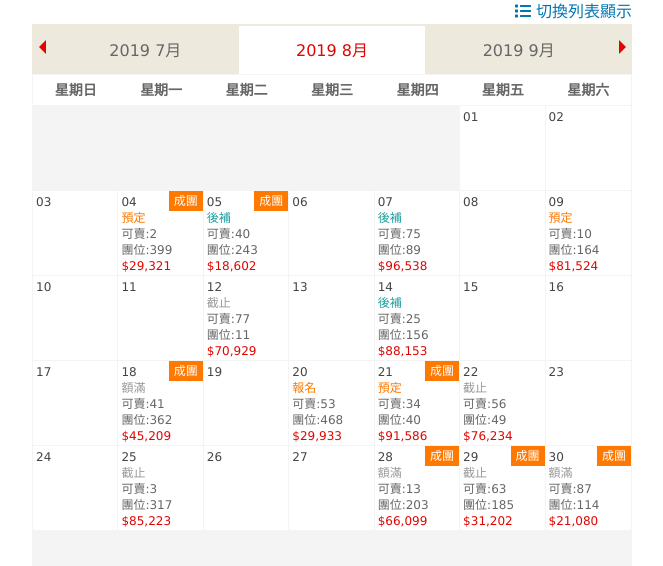
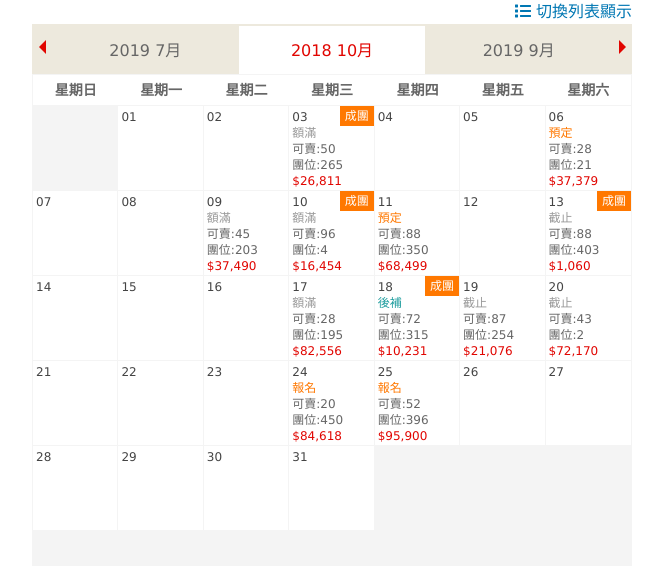
Before and after one commit to a32112354jhj/Calendar, a React (Create React App) app: page / in a window 1280 px wide. Shown: the top 566 px of the page, without its empty margins (308-971 px from the left). Built offline with nearby package versions, Linux system fonts and the light colour scheme.

Commit message:
json數值比對_日期取得

```diff
--- a/src/App.js
+++ b/src/App.js
@@ -22,7 +22,7 @@ class App extends React.Component {
 
     this.state = {
       list_style: false,
-      initYearMonth: '201709', //當前年月
+      initYearMonth: props.initYearMonth, //當前年月
       initYearMonth_next: '201706',
       initYearMonth_prev: '201704',
       data: [{
@@ -126,7 +126,7 @@ class App extends React.Component {
     this.YearMonth();
 
     fetch(
-      '/json/data1.json'
+      '/json/data2.json'
     )
       .then(res => res.json())
       .then(data => {
@@ -143,22 +143,31 @@ class App extends React.Component {
   // 塞入月曆內容===========================
   findData = (item) => {
 
+
     let row = this.state.data.find((item2) => {
       return item2.date == moment(item, 'YYYYMMDD').format('YYYY/MM/DD')
     })
 
     if (row) {
+      // Data值
+      let guaranteed_data = row.guaranteed || row.certain,
+          date_data = row.date,
+          price_data=row.price,
+          availableVancancy_data = row.availableVancancy || row.onsell,
+          totalVacnacy_data = row.totalVacnacy || row.total,
+          status_data = row.status || row.state;
+
       return (
         <div className="day_box has_date has_data">
           <p className="day">{item.substr(6, 8)}
             <span className={moment(item).format('d') === '0' ? "week_day sunday" : "week_day"}>{this.weekList[moment(item).format('d')]}</span>
           </p>
-          <p className={"status " + this.statusColor(row.status)}>{row.status}</p>
-          <p className="available">可賣:<span>{row.availableVancancy}</span></p>
-          <p className="total">團位:<span>{row.totalVacnacy}</span></p>
-          <p className="price">${row.price.toLocaleString()}</p>
+          <p className={"status " + this.statusColor(status_data)}>{status_data}</p>
+          <p className="available">可賣:<span>{availableVancancy_data}</span></p>
+          <p className="total">團位:<span>{totalVacnacy_data}</span></p>
+          <p className="price">${price_data.toLocaleString()}</p>
 
-          <p className={row.guaranteed ? "guaranteed" : "guaranteed hide"}>成團</p>
+          <p className={guaranteed_data ? "guaranteed" : "guaranteed hide"}>成團</p>
         </div>
       )
     }
@@ -207,7 +216,7 @@ class App extends React.Component {
                 <span>2019 7月</span>
               </li>
               <li className="month_box clk">
-                <span>2019 8月</span>
+                <span>{moment(this.state.initYearMonth,"YYYYMM").format("YYYY M月")}</span>
               </li>
               <li className="month_box">
                 <span>2019 9月</span>
@@ -241,14 +250,14 @@ class App extends React.Component {
               })
             }
 
-            {
+            {/* {
               this.state.data.map((item, index, arr) => {
                 index = item["date"];
                 if (index === "2017/09/09") {
                   console.log(item["price"])
                 }
               })
-            }
+            } */}
 
             {
               this.state.days.map((item, key) => {
--- a/src/index.js
+++ b/src/index.js
@@ -18,7 +18,7 @@ ReactDOM.render(<App
     ]}
     // 輸入一開始要在哪一個月份 [string] YYYYMM，若輸入的年月沒有資料，
     // 就要找相近的年月，若前一個月後一個月都有資料，就顯示資料比數比較多的那一個月
-    initYearMonth={'201705'}
+    initYearMonth={'201810'}
     // 設定各資料的key
     dataKeySetting={
         {// 保證出團
```
Also changed, not shown: 1 other file (tests, documents, lock files or other folders).
